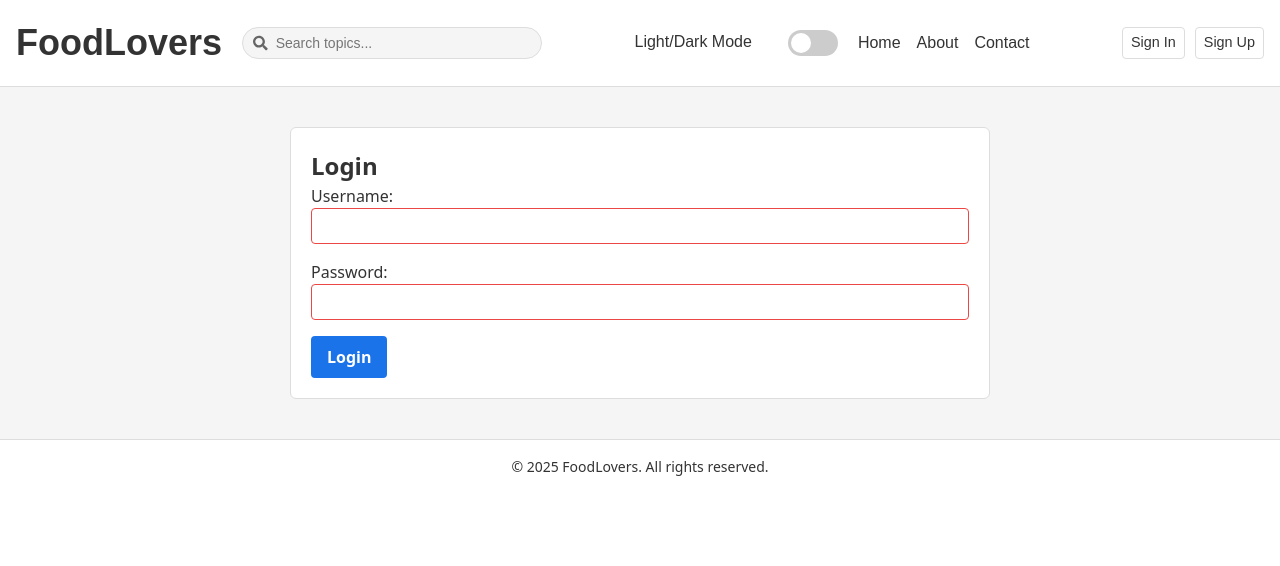
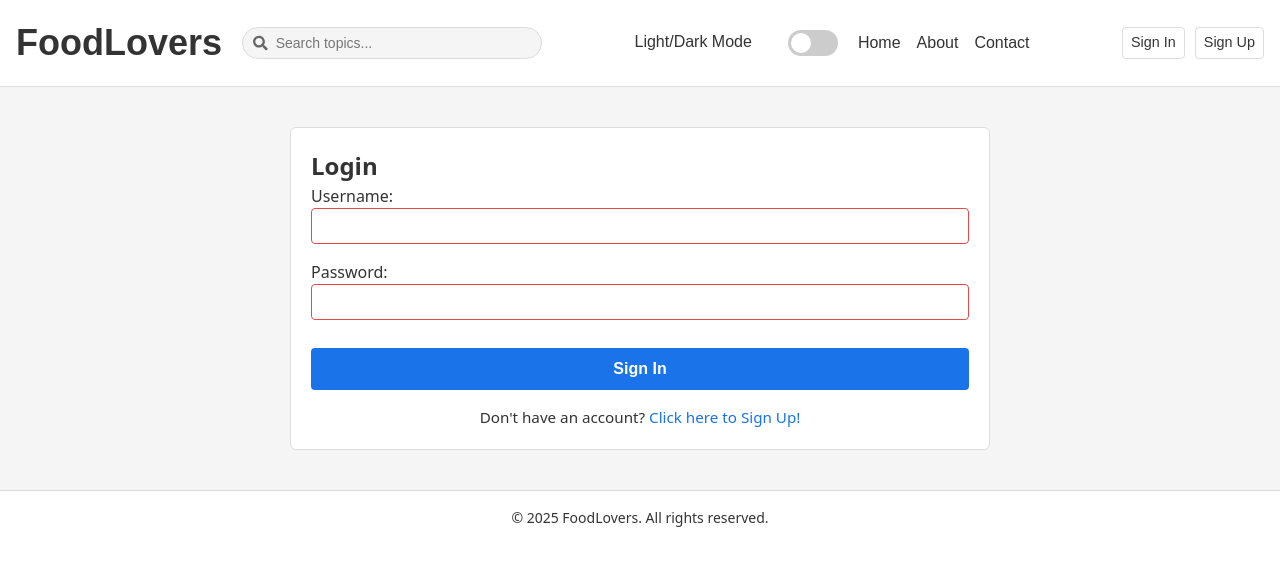
Before and after one commit to Atlaseer/FullstackProject, a React (Vite) app in the folder client/: page /login in a window 1280 px wide. Shown: the top 566 px of the page. Built offline with nearby package versions, Linux system fonts and the light colour scheme; no server answers.

Commit message:
Fixed styling and text at login and register pages

```diff
--- a/client/src/Pages/LoginPage.jsx
+++ b/client/src/Pages/LoginPage.jsx
@@ -1,5 +1,5 @@
 import React, { useState } from 'react';
-import { useNavigate } from 'react-router-dom';
+import { useNavigate, Link } from 'react-router-dom';
 import { useAuth } from '../contexts/AuthContext';
 import '../styles/Main.css'; // or create Login.css if preferred
 
@@ -49,8 +49,11 @@ const LoginPage = () => {
           />
         </label>
 
-        <button type="submit">Login</button>
+        <input type="submit" value="Sign In" className="form-submit-button" />
       </form>
+      <div className="register-footer">
+        <p>Don't have an account? <Link to="/signup">Click here to Sign Up!</Link></p>
+      </div>
     </div>
   );
 };
--- a/client/src/Pages/RegisterPage.jsx
+++ b/client/src/Pages/RegisterPage.jsx
@@ -111,7 +111,7 @@ const RegisterPage = () => {
       </form>
 
       <div className="register-footer">
-        Already registered? <Link to="/login">Click here to log in</Link>
+        <p>Already registered? <Link to="/login">Click here to log in</Link></p>
       </div>
     </div>
   );
```
